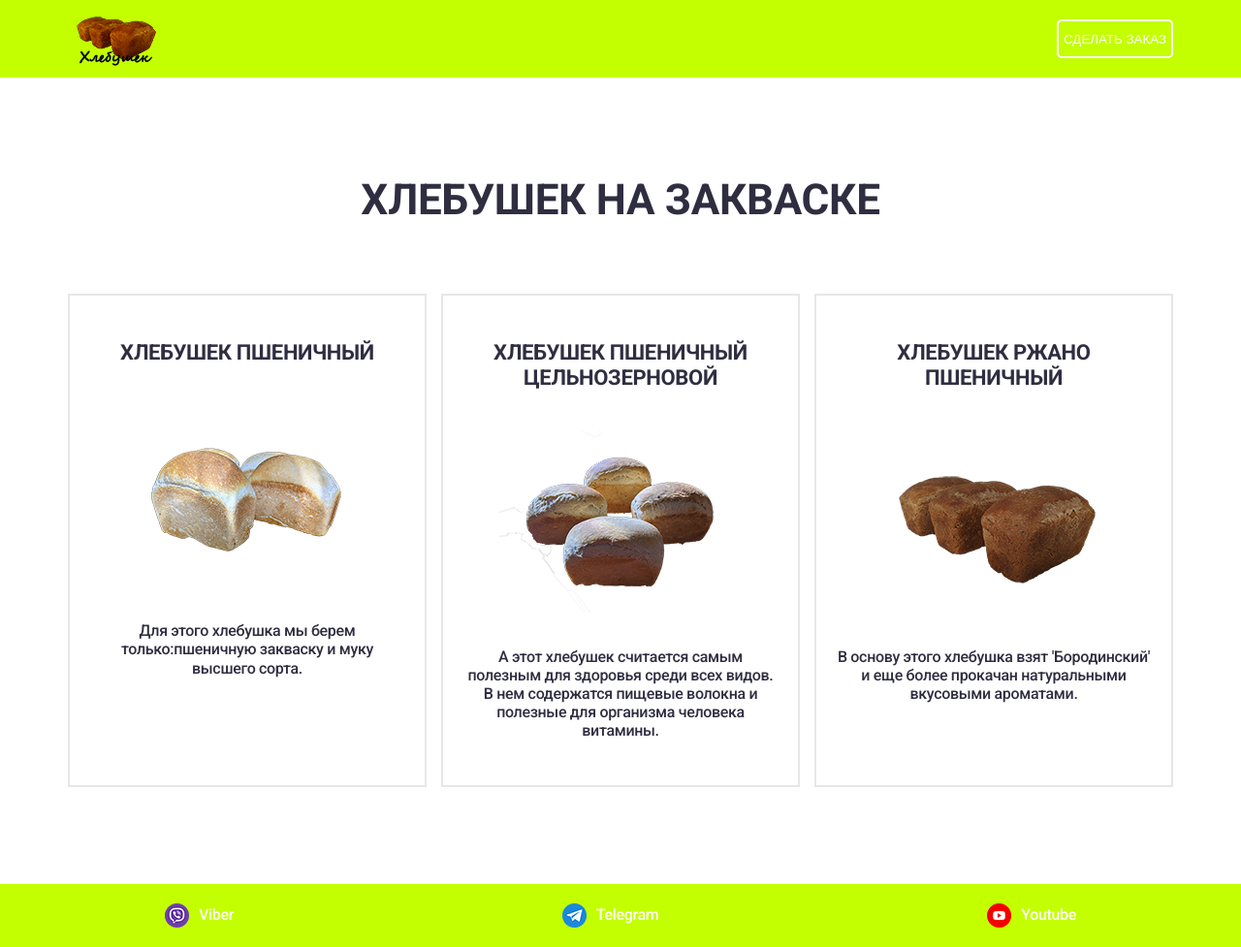
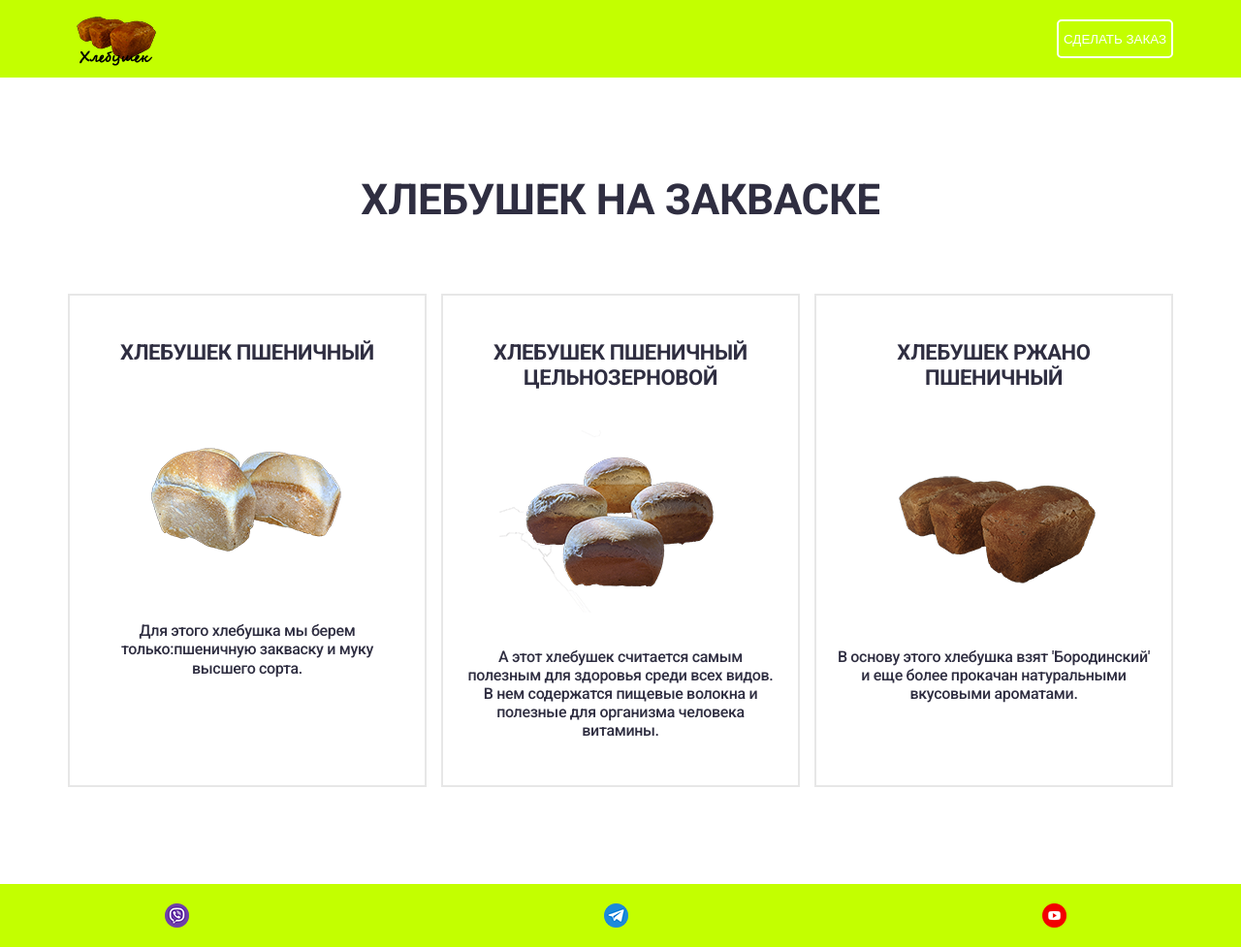
Before and after one commit to vellbell/peka, a plain HTML site: page index.html in a window 1280 px wide. Shown: the whole page at 97% size. Drawn offline with Linux system fonts and the light colour scheme.

Commit message:
Add files via upload

```diff
--- a/index.html
+++ b/index.html
@@ -27,8 +27,8 @@
     </header>
     <section>
         <div class="container">
-                <h1>Хлебушек на закваске</h1>
-                <div class="card-wrap">
+            <h1>Хлебушек на закваске</h1>
+            <div class="card-wrap">
                 <div class="card">
                     <h3>Хлебушек Пшеничный</h3> <img class="card-img" src="./img/card1.png" alt="" />
                     <p> Для этого хлебушка мы берем только:пшеничную закваску и муку высшего сорта. </p>
@@ -50,16 +50,15 @@
         <div class="container">
             <ul>
                 <li>
-                    <a href=""><img src="./icon/free-icon-viber-3670059.png" alt="">viber</a>
+                    <a href=""><img src="./icon/free-icon-viber-3670059.png" alt=""></a>
                 </li>
                 <li>
                     <a href="https://t.me/amfee4" target="_blank"><img src="./icon/free-icon-telegram-3670070.png"
-                            alt="">telegram</a>
+                            alt=""></a>
                 </li>
-
                 <li>
                     <a href="https://www.youtube.com/channel/UCwPVdOQw8ohXfOgyj6vN-pQ" target="_blank"><img
-                            src="./icon/free-icon-youtube-4494485.png" alt="">youtube</a>
+                            src="./icon/free-icon-youtube-4494485.png" alt=""></a>
                 </li>
             </ul>
         </div>
```
